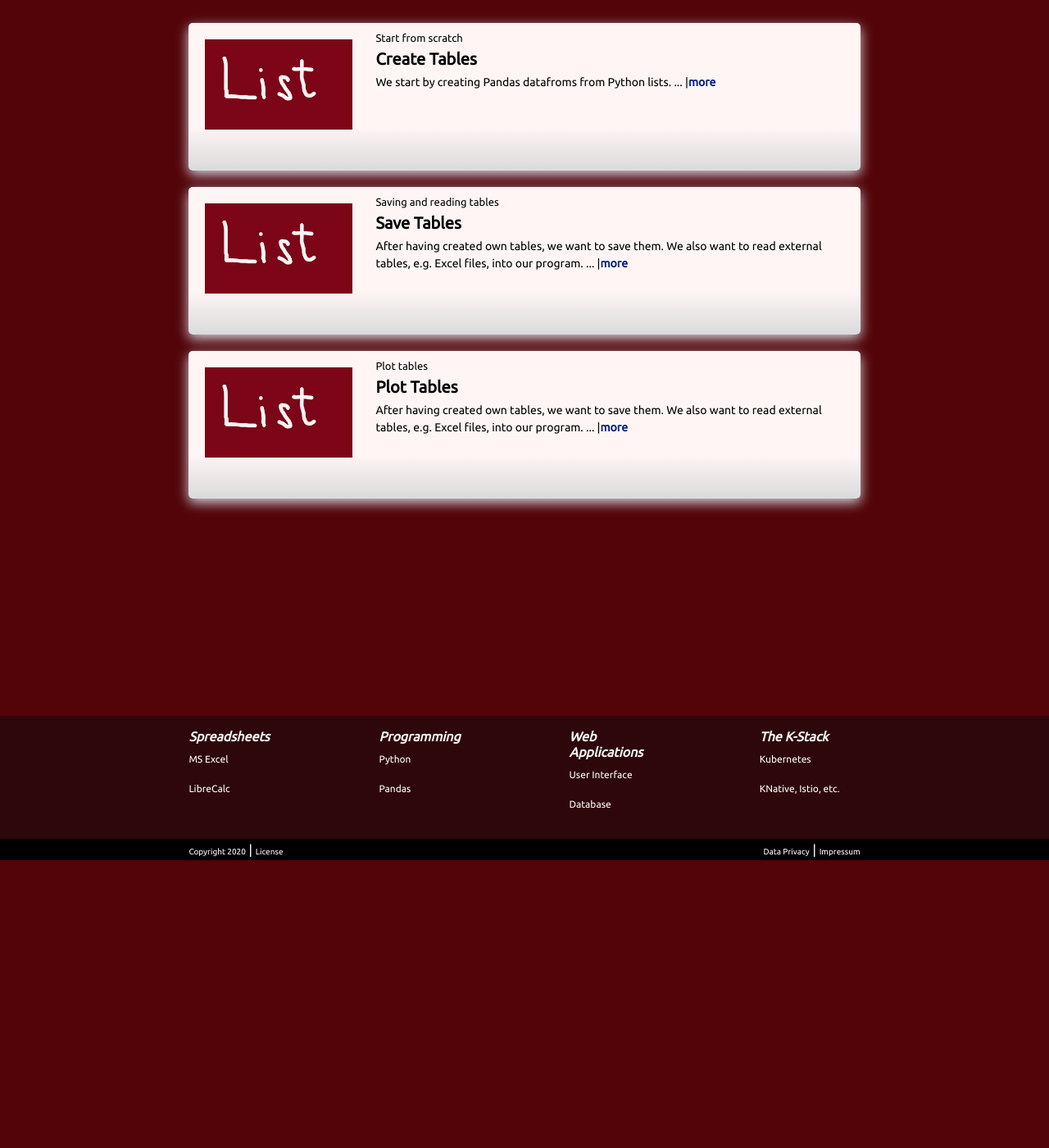
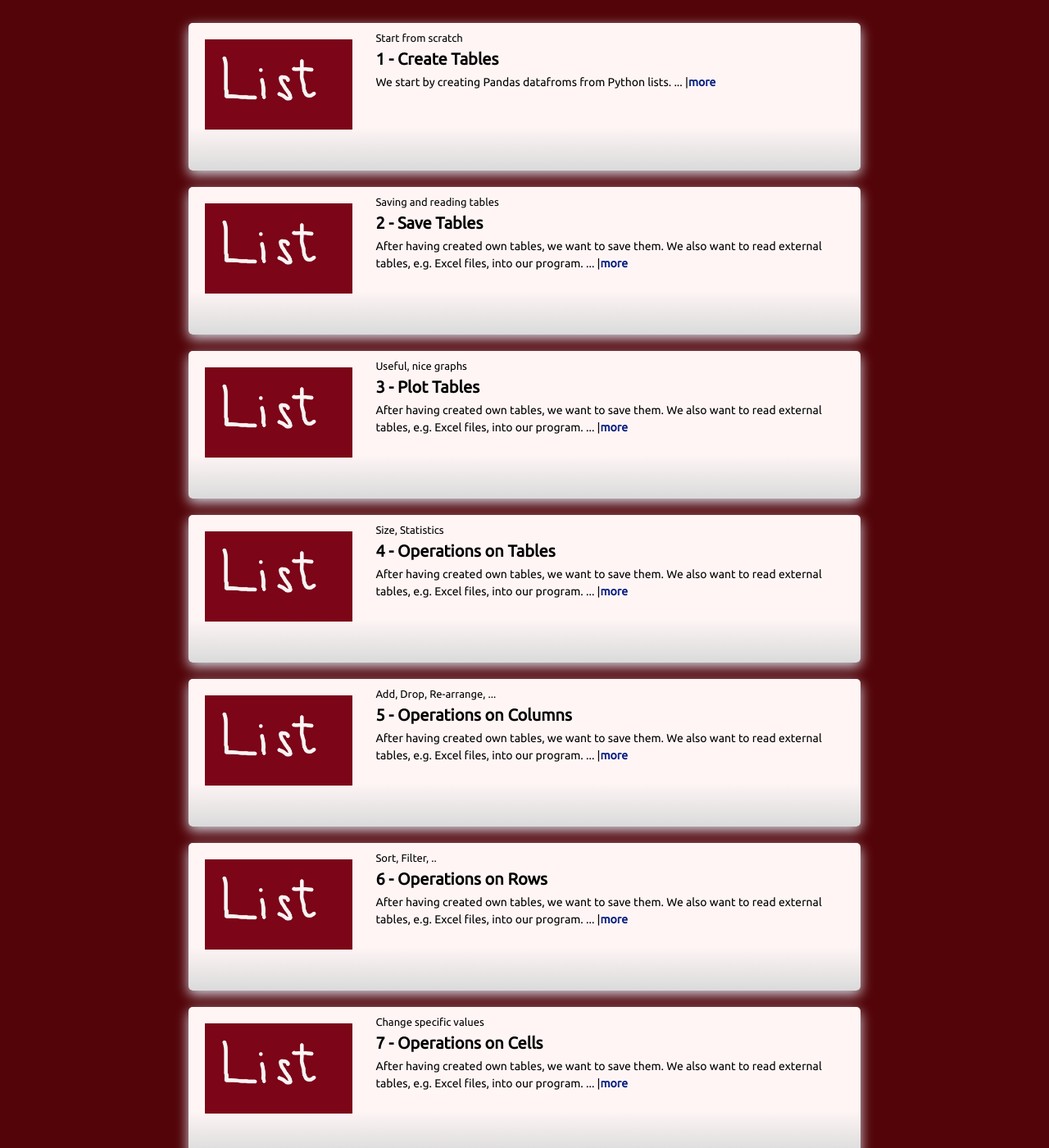
Before and after one commit to MaSe69/fromlisttok8, a Jekyll site: the page built from index.md, in a window 1280 px wide and 1400 px high, scrolled down 351 px. Shown: the whole window at 82% size. Built offline with Jekyll 4.4.1, drawn with Linux system fonts in a browser that asks for light colours.

Commit message:
Blog 4 on operations on tables

```diff
--- a/_includes/public/50_middle.html
+++ b/_includes/public/50_middle.html
@@ -31,7 +31,7 @@
             Start from scratch
         </p>
         <p class="headline">
-            Create Tables
+            1 - Create Tables
         </p>
         <p class="teasertext">
             We start by creating Pandas datafroms from Python lists.
@@ -49,7 +49,7 @@
             Saving and reading tables
         </p>
         <p class="headline">
-            Save Tables
+            2 - Save Tables
         </p>
         <p class="teasertext">
             After having created own tables, we want to save them.
@@ -65,10 +65,10 @@
     </div>
     <div class="home_section_body">
         <p class="super">
-            Plot tables
+            Useful, nice graphs
         </p>
         <p class="headline">
-            Plot Tables
+            3 - Plot Tables
         </p>
         <p class="teasertext">
             After having created own tables, we want to save them.
@@ -77,3 +77,79 @@
         </p>
     </div>
 </a>
+
+<a href="op_tables" class="home_section">
+    <div class="home_section_figure">
+        {% include images/imageinclude.html imagePath = "list.jpg" %}
+    </div>
+    <div class="home_section_body">
+        <p class="super">
+            Size, Statistics
+        </p>
+        <p class="headline">
+            4 - Operations on Tables
+        </p>
+        <p class="teasertext">
+            After having created own tables, we want to save them.
+            We also want to read external tables, e.g. Excel files, into our program.
+            ... |<strong>more</strong>
+        </p>
+    </div>
+</a>
+
+<a href="op_columns" class="home_section">
+    <div class="home_section_figure">
+        {% include images/imageinclude.html imagePath = "list.jpg" %}
+    </div>
+    <div class="home_section_body">
+        <p class="super">
+            Add, Drop, Re-arrange, ...
+        </p>
+        <p class="headline">
+            5 - Operations on Columns
+        </p>
+        <p class="teasertext">
+            After having created own tables, we want to save them.
+            We also want to read external tables, e.g. Excel files, into our program.
+            ... |<strong>more</strong>
+        </p>
+    </div>
+</a>
+
+<a href="op_columns" class="home_section">
+    <div class="home_section_figure">
+        {% include images/imageinclude.html imagePath = "list.jpg" %}
+    </div>
+    <div class="home_section_body">
+        <p class="super">
+            Sort, Filter, ..
+        </p>
+        <p class="headline">
+            6 - Operations on Rows
+        </p>
+        <p class="teasertext">
+            After having created own tables, we want to save them.
+            We also want to read external tables, e.g. Excel files, into our program.
+            ... |<strong>more</strong>
+        </p>
+    </div>
+</a>
+
+<a href="op_columns" class="home_section">
+    <div class="home_section_figure">
+        {% include images/imageinclude.html imagePath = "list.jpg" %}
+    </div>
+    <div class="home_section_body">
+        <p class="super">
+            Change specific values
+        </p>
+        <p class="headline">
+            7 - Operations on Cells
+        </p>
+        <p class="teasertext">
+            After having created own tables, we want to save them.
+            We also want to read external tables, e.g. Excel files, into our program.
+            ... |<strong>more</strong>
+        </p>
+    </div>
+</a>
```
Also changed, not shown: md/datascience/blog_40_op_tables.md (added, +101 -0 lines), md/datascience/blog_70_op_rows.md (added, +71 -0 lines), images/img_blog/Meta_data.png (added), images/img_blog/opTables_Integers.png (added), md/datascience/blog_10_create_tables.md (renamed from md/datascience/blog_20_create_tables.md), md/datascience/blog_1_ds_overview.md (renamed from md/datascience/blog_10_ds_overview.md), md/datascience/blog_20_save_tables.md (renamed from md/datascience/blog_30_save_tables.md), md/datascience/blog_30_plot_tables.md (renamed from md/datascience/blog_40_plot_tables.md), md/datascience/blog_50_op_columns.md (renamed from md/datascience/blog_50_columns.md), md/datascience/blog_60_op_rows.md (renamed from md/datascience/blog_60_rows.md).
